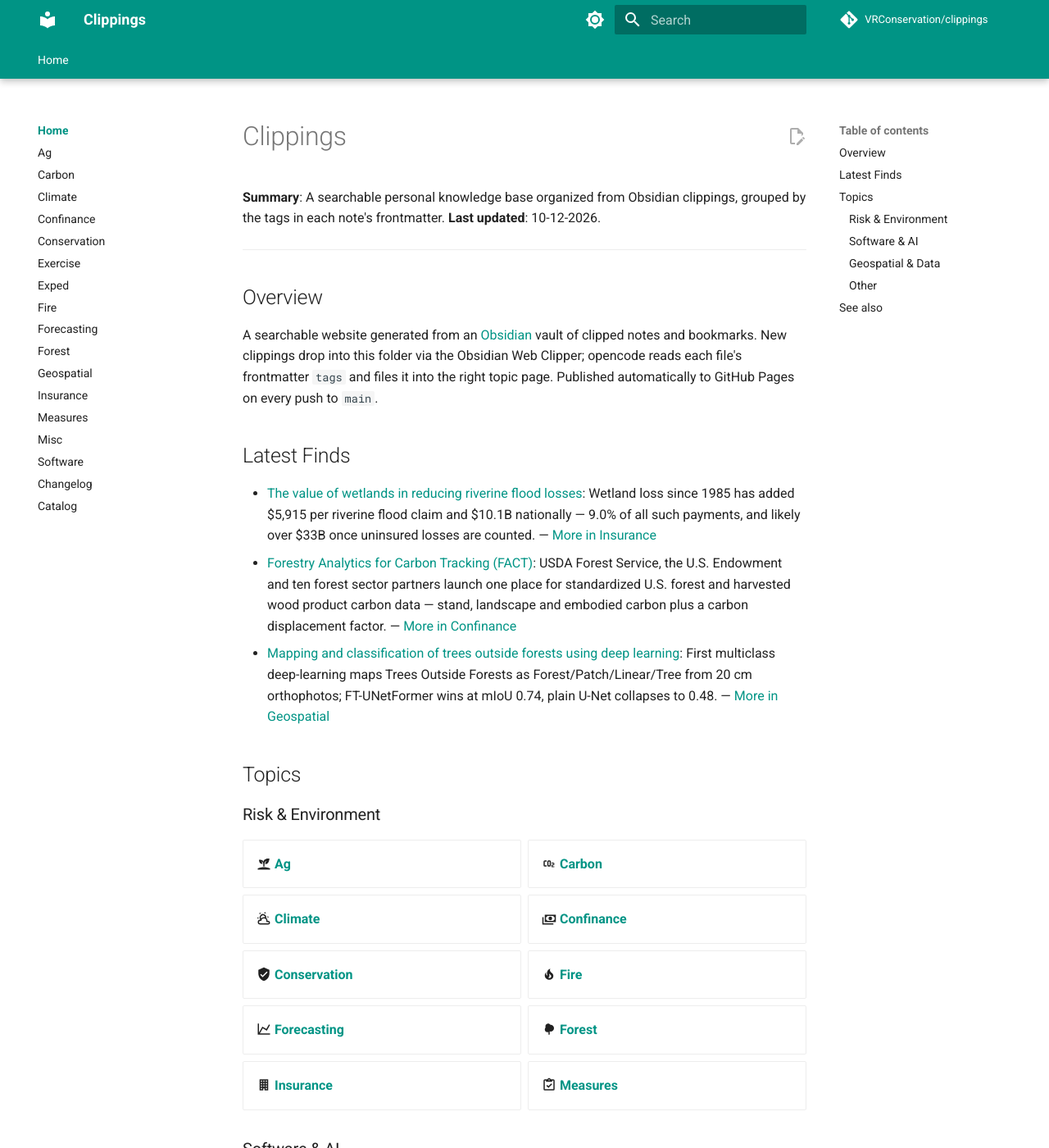
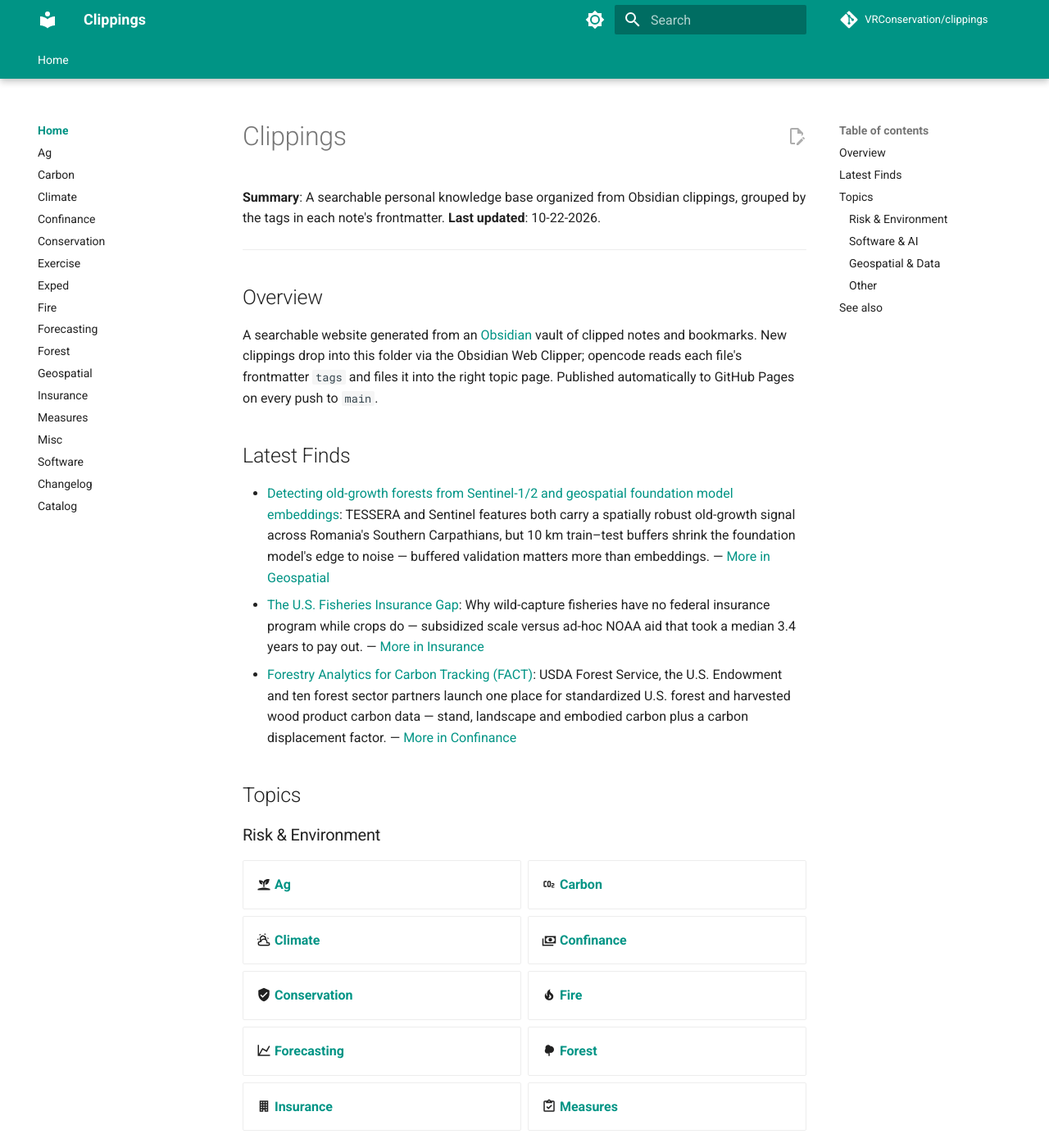
Before and after one commit to VRConservation/clippings, an MkDocs documentation site: the page built from notes/index.md, in a window 1280 px wide and 1400 px high. Shown: the whole window at 82% size. Built offline with MkDocs 1.6.1 and Material for MkDocs 9.7.7, drawn with Linux system fonts in a browser that asks for light colours; comment, search, counter and statistics services are not loaded.

Commit message:
Ingest old-growth forest detection from GFM embeddings

```diff
--- a/notes/index.md
+++ b/notes/index.md
@@ -1,7 +1,7 @@
 # Clippings
 
 **Summary**: A searchable personal knowledge base organized from Obsidian clippings, grouped by the tags in each note's frontmatter.
-**Last updated**: 10-12-2026.
+**Last updated**: 10-22-2026.
 
 ---
 
@@ -11,9 +11,9 @@ A searchable website generated from an [Obsidian](https://obsidian.md/) vault of
 
 ## Latest Finds
 
-- [The value of wetlands in reducing riverine flood losses](https://www.insuranceforgood.org/blog/wetlands-value-riverine-flood-losses): Wetland loss since 1985 has added $5,915 per riverine flood claim and $10.1B nationally — 9.0% of all such payments, and likely over $33B once uninsured losses are counted. — [More in Insurance](Insurance.md)
+- [Detecting old-growth forests from Sentinel-1/2 and geospatial foundation model embeddings](https://github.com/ratsakatika/detecting-old-growth-forests): TESSERA and Sentinel features both carry a spatially robust old-growth signal across Romania's Southern Carpathians, but 10 km train–test buffers shrink the foundation model's edge to noise — buffered validation matters more than embeddings. — [More in Geospatial](Geospatial.md)
+- [The U.S. Fisheries Insurance Gap](https://www.insuranceforgood.org/blog/us-fisheries-insurance-gap): Why wild-capture fisheries have no federal insurance program while crops do — subsidized scale versus ad-hoc NOAA aid that took a median 3.4 years to pay out. — [More in Insurance](Insurance.md)
 - [Forestry Analytics for Carbon Tracking (FACT)](https://forestryanalytics.org/): USDA Forest Service, the U.S. Endowment and ten forest sector partners launch one place for standardized U.S. forest and harvested wood product carbon data — stand, landscape and embodied carbon plus a carbon displacement factor. — [More in Confinance](Confinance.md)
-- [Mapping and classification of trees outside forests using deep learning](https://www.sciencedirect.com/science/article/pii/S2666017226001483): First multiclass deep-learning maps Trees Outside Forests as Forest/Patch/Linear/Tree from 20 cm orthophotos; FT-UNetFormer wins at mIoU 0.74, plain U-Net collapses to 0.48. — [More in Geospatial](Geospatial.md)
 
 ## Topics
 
```
Also changed, not shown: notes/Catalog.md (+4 -4 lines), notes/Geospatial.md (+2 -1 lines), notes/log.md (+3 -1 lines).
